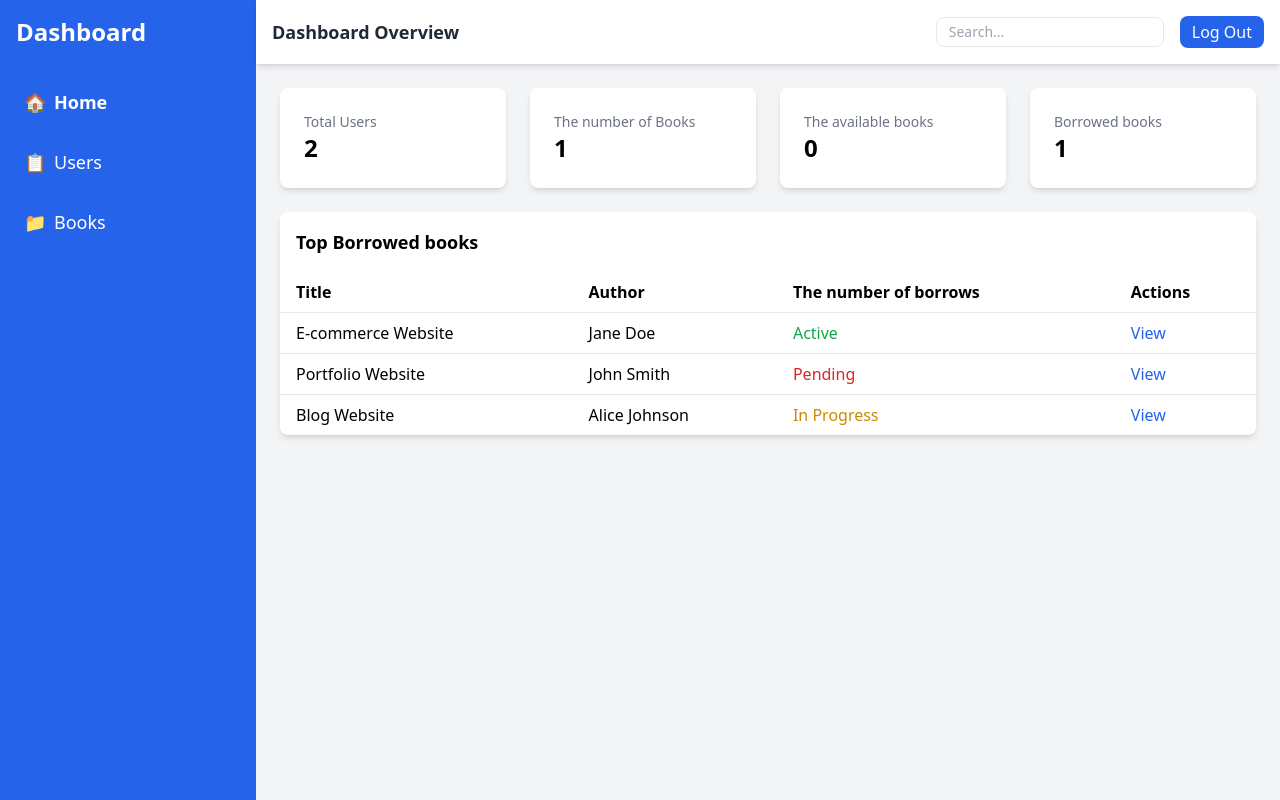
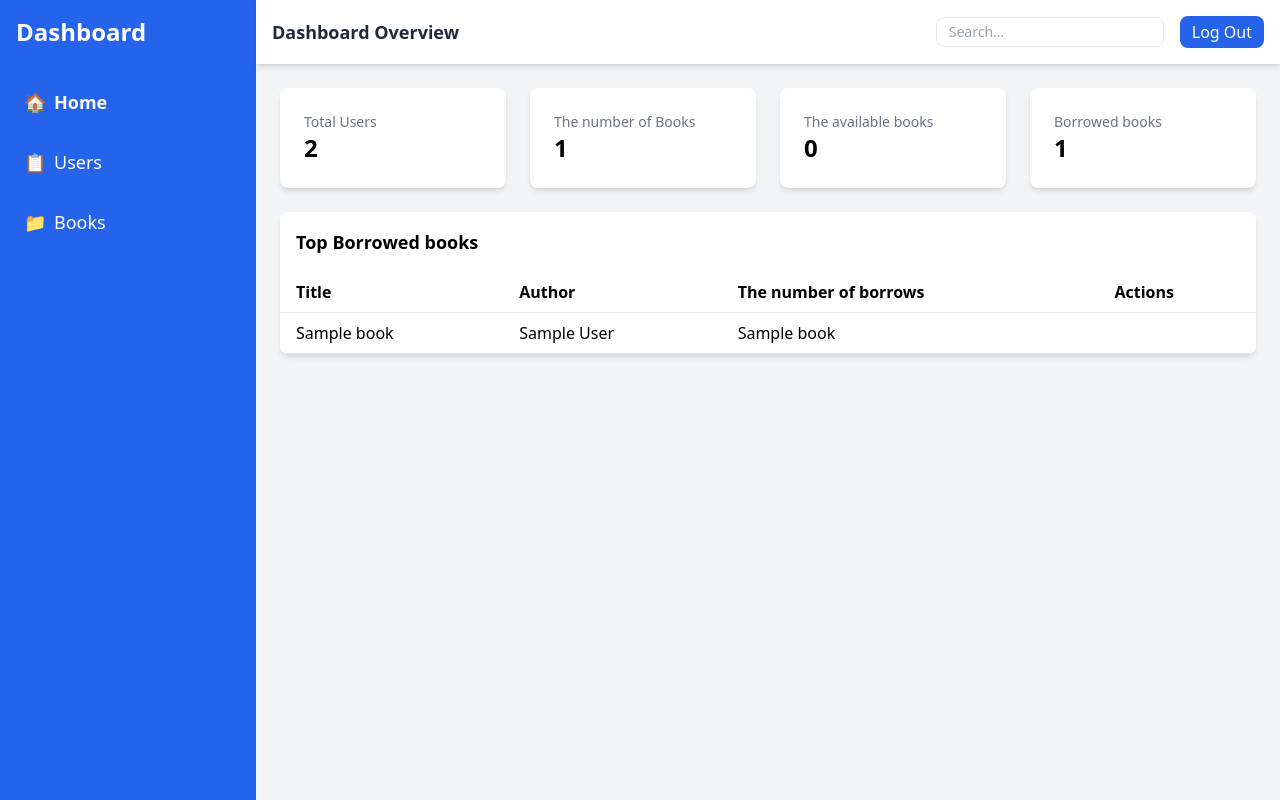
Before and after one commit to wassim205/Gestion-Bibliotheque, a PHP site: page /AdminPages/Dashboard.php in a window 1280 px wide. Run offline with PHP 8.4, Linux system fonts and the light colour scheme; data comes from the database, SQL or seed files in the repository; tables that the repository leaves empty or names only in its code hold one stand-in row (values such as "Sample post"); some libraries are stand-ins or nearby versions.

Commit message:
GB-5 GB-20 some update

```diff
--- a/AdminController/homepagecontroller.php
+++ b/AdminController/homepagecontroller.php
@@ -105,6 +105,30 @@ class Admin extends User{
         return isset($results) ? $results : null;
     }
 
+    public function topBorrowedBooks(){
+        $database = new Database();
+        $db = $database->connect();
+
+        $query = "
+        SELECT books.title, books.author, COUNT(borrowings.book_id) as borrow_count
+        FROM borrowings
+        JOIN books ON borrowings.book_id = books.id
+        GROUP BY borrowings.book_id
+        ORDER BY borrow_count DESC
+        LIMIT 3
+    ";
+
+    $stmt = $db->prepare($query);
+
+    if ($stmt->execute()) {
+        $results = $stmt->fetchAll(PDO::FETCH_ASSOC);
+        return isset($results) ? $results : null;
+    } else {
+        // Handle error
+        return null;
+    }
+}
+
 }
 
 
--- a/AdminPages/Books.php
+++ b/AdminPages/Books.php
@@ -50,7 +50,7 @@ $categories = $admin->displayCategories();
                 <h2 class="text-lg font-bold text-gray-800">Dashboard Overview</h2>
                 <div class="flex items-center space-x-4">
                     <input type="text" placeholder="Search..." class="py-1 px-3 border rounded-lg text-sm">
-                    <a class="bg-blue-600 text-white py-1 px-3 rounded-lg" href="logout.php">Log Out</a>
+                    <a class="bg-blue-600 text-white py-1 px-3 rounded-lg" href="../logout.php">Log Out</a>
                 </div>
             </header>
 
@@ -72,6 +72,7 @@ $categories = $admin->displayCategories();
                                 <th class="py-2 px-4">Author</th>
                                 <th class="py-2 px-4">Categorie</th>
                                 <th class="py-2 px-4">The number of times borrowed</th>
+                                <th class="py-2 px-4">Status</th>
                                 <th class="py-2 px-4">Actions</th>
                             </tr>
                         </thead>
--- a/AdminPages/Dashboard.php
+++ b/AdminPages/Dashboard.php
@@ -10,6 +10,7 @@ $userCount = $admin->getUsersCount();
 $booksCount = $admin->getBooksNumber();
 $availableBooks = $admin->getAvailableBooks();
 $borrowedBooks = $admin->borrowedBooks();
+$topBooks = $admin->topBorrowedBooks();
 ?>
 
 
@@ -49,7 +50,7 @@ $borrowedBooks = $admin->borrowedBooks();
                 <h2 class="text-lg font-bold text-gray-800">Dashboard Overview</h2>
                 <div class="flex items-center space-x-4">
                     <input type="text" placeholder="Search..." class="py-1 px-3 border rounded-lg text-sm">
-                    <a class="bg-blue-600 text-white py-1 px-3 rounded-lg" href="logout.php">Log Out</a>
+                    <a class="bg-blue-600 text-white py-1 px-3 rounded-lg" href="../logout.php">Log Out</a>
                 </div>
             </header>
 
@@ -85,24 +86,13 @@ $borrowedBooks = $admin->borrowedBooks();
                             </tr>
                         </thead>
                         <tbody>
+                            <?php foreach ($topBooks as $topBook) : ?>
                             <tr class="border-b hover:bg-gray-100">
-                                <td class="py-2 px-4">E-commerce Website</td>
-                                <td class="py-2 px-4">Jane Doe</td>
-                                <td class="py-2 px-4"><span class="text-green-600">Active</span></td>
-                                <td class="py-2 px-4"><a href="#" class="text-blue-600 hover:underline">View</a></td>
+                                <td class="py-2 px-4"><?php echo $topBook['title']; ?></td>
+                                <td class="py-2 px-4"><?php echo $topBook['author']; ?></td>
+                                <td class="py-2 px-4"><?php echo $topBook['title']; ?></td>
                             </tr>
-                            <tr class="border-b hover:bg-gray-100">
-                                <td class="py-2 px-4">Portfolio Website</td>
-                                <td class="py-2 px-4">John Smith</td>
-                                <td class="py-2 px-4"><span class="text-red-600">Pending</span></td>
-                                <td class="py-2 px-4"><a href="#" class="text-blue-600 hover:underline">View</a></td>
-                            </tr>
-                            <tr class="hover:bg-gray-100">
-                                <td class="py-2 px-4">Blog Website</td>
-                                <td class="py-2 px-4">Alice Johnson</td>
-                                <td class="py-2 px-4"><span class="text-yellow-600">In Progress</span></td>
-                                <td class="py-2 px-4"><a href="#" class="text-blue-600 hover:underline">View</a></td>
-                            </tr>
+                            <?php  endforeach; ?>
                         </tbody>
                     </table>
                 </div>
--- a/AdminPages/UsersManaging.php
+++ b/AdminPages/UsersManaging.php
@@ -29,8 +29,8 @@ $users = $admin->displayUsers();
             </div>
             <nav>
                 <ul class="space-y-4 p-4">
-                    <li><a href="dashboard.php" class="flex items-center gap-2 text-lg hover:bg-blue-500 p-2 rounded"><span>🏠</span> Home</a></li>
-                    <li><a href="users.php" class="flex items-center font-bold gap-2 text-lg hover:bg-blue-500 p-2 rounded"><span>📋</span> Users</a></li>
+                    <li><a href="Dashboard.php" class="flex items-center gap-2 text-lg hover:bg-blue-500 p-2 rounded"><span>🏠</span> Home</a></li>
+                    <li><a href="UsersManaging.php" class="flex items-center font-bold gap-2 text-lg hover:bg-blue-500 p-2 rounded"><span>📋</span> Users</a></li>
                     <li><a href="Books.php" class="flex items-center gap-2 text-lg hover:bg-blue-500 p-2 rounded"><span>📁</span> Books</a></li>
                 </ul>
             </nav>
@@ -41,7 +41,7 @@ $users = $admin->displayUsers();
                 <h2 class="text-lg font-bold text-gray-800">Users Overview</h2>
                 <div class="flex items-center space-x-4">
                     <input type="text" placeholder="Search users..." class="py-1 px-3 border rounded-lg text-sm">
-                    <a class="bg-blue-600 text-white py-1 px-3 rounded-lg" href="logout.php">Log Out</a>
+                    <a class="bg-blue-600 text-white py-1 px-3 rounded-lg" href="../logout.php">Log Out</a>
                 </div>
             </header>
 
--- a/Controllers/loginController.php
+++ b/Controllers/loginController.php
@@ -22,7 +22,7 @@ if ($_SERVER['REQUEST_METHOD'] == 'POST' && isset($_POST['login'])) {
         $_SESSION['email'] = $loggedInUser['email'];
         $_SESSION['role'] = $loggedInUser['role'];
         if($_SESSION['role'] == 'admin'){
-            header('Location: dashboard.php');
+            header('Location: ../AdminPages/Dashboard.php');
         }
         else{
             header('Location: userpage.php');
```
Also changed, not shown: logout.php (+9 -0 lines), AdminController/booksController.php (deleted), AdminController/usersController.php (deleted).
